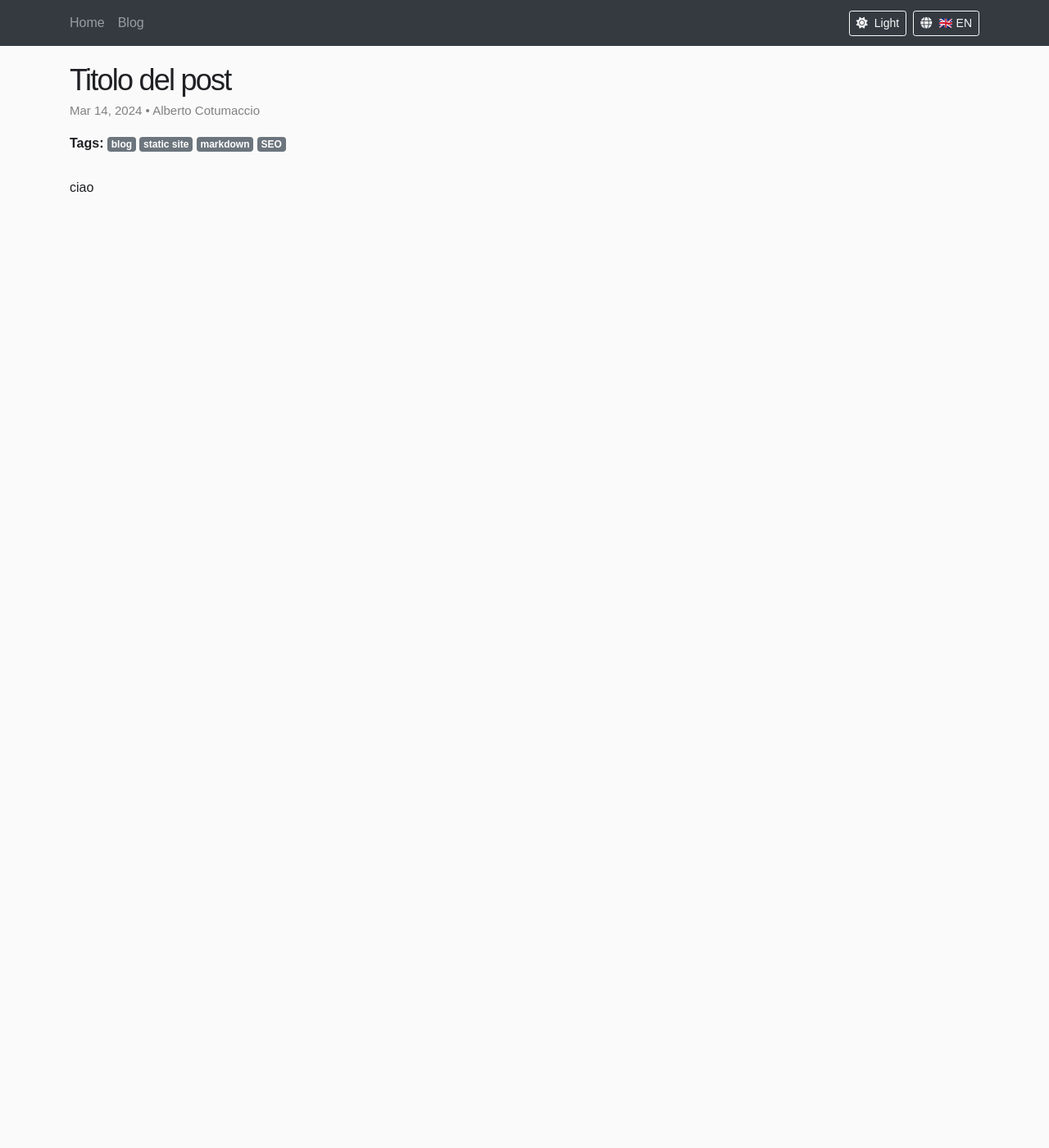
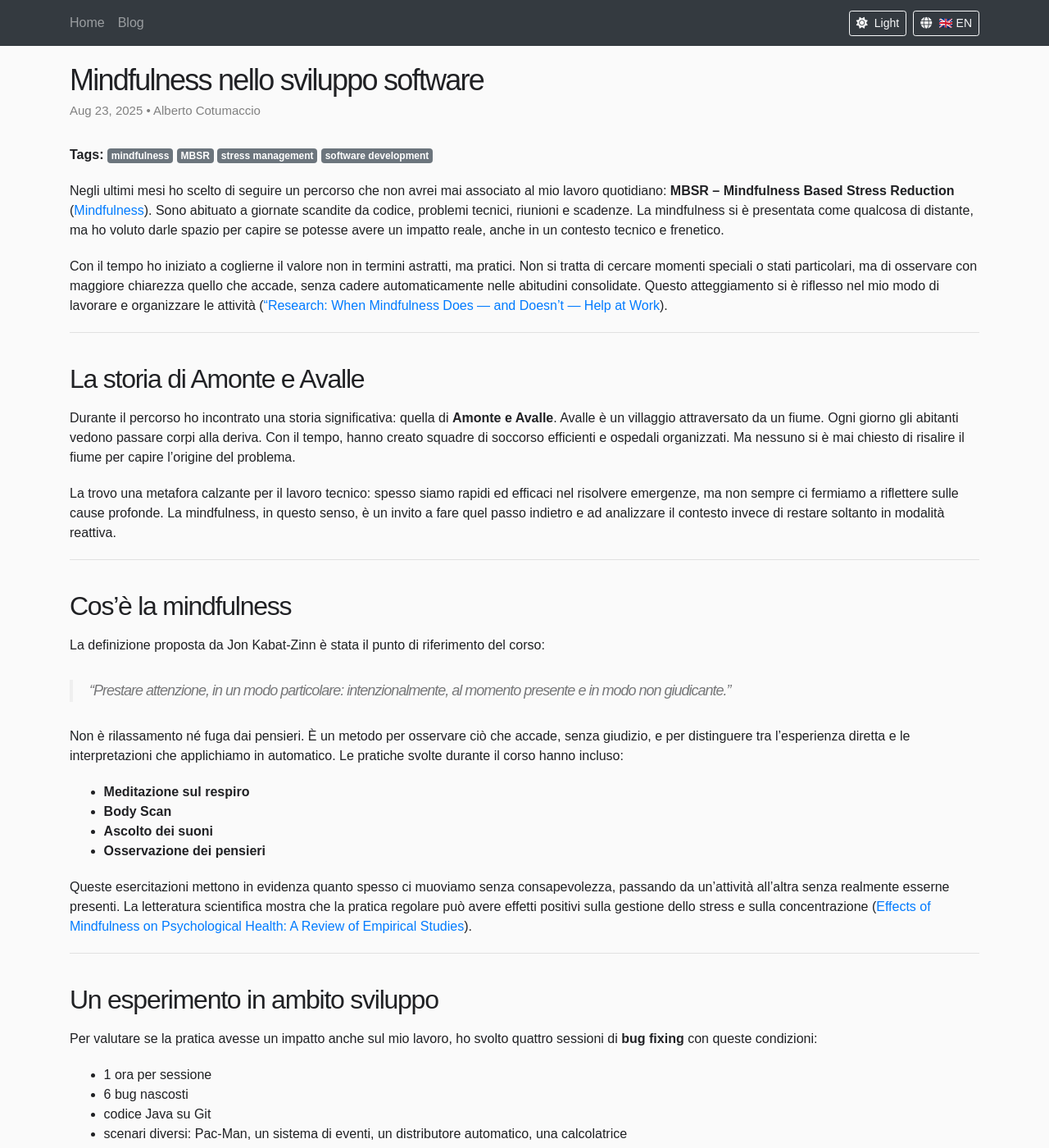
Before and after one commit to albertoCotumaccio/albertoCotumaccio.github.io, a Jekyll site: the page built from _posts/it/2025-08-23-mindfulness.markdown, in a window 1280 px wide and 1400 px high. Shown: the whole window at 82% size. Built offline with Jekyll 4.4.1, drawn with Linux system fonts in a browser that asks for light colours; comment, search, counter and statistics services are not loaded; some of the changed text lies outside the part shown.

Commit message:
primo articolo

```diff
--- a/_config.yml
+++ b/_config.yml
@@ -62,3 +62,12 @@ defaults:
 subtitle_blog:
   en: "Fresh thoughts, served weekly (more or less)."
   it: "Pensieri freschi, serviti ogni settimana (più o meno)."
+
+
+# ignore warnings
+sass:
+  quiet_deps: true
+  silence_deprecations:
+    - import
+    - global-builtin
+    - color-functions
--- a/_data/posts.yml
+++ b/_data/posts.yml
@@ -1,14 +1,14 @@
 mindfulness:
-  date: 2024-03-14
+  date: 2025-08-23
   author: "Alberto Cotumaccio"
-  tags: ["blog", "static site", "markdown", "SEO"]
+  tags: ["mindfulness", "MBSR", "stress management", "software development"]
   thumbnail: "/assets/images/1.jpg"
   mathjax: false
   comments: true
   giscus_id: "1"
   title:
-    it: "Titolo del post"
-    en: "Title"
+    it: "Mindfulness nello sviluppo software"
+    en: "Mindfulness in software development"
   excerpt:
-    it: "Breve descrizione usata nei listati e nei social."
-    en: "Short description"
+    it: "Mindfulness applicata al problem solving e al debugging"
+    en: "Mindfulness applied to problem solving and debugging"
--- a/_includes/head.html
+++ b/_includes/head.html
@@ -1,6 +1,21 @@
+<!-- Meta Tags -->
 <meta charset="UTF-8" />
 <meta name="viewport" content="width=device-width, initial-scale=1.0" />
+<meta name="description" content="{% if page.excerpt %}
+  {{ page.excerpt | strip_html | truncate: 160 }}
+{% else %}
+  {{ site.description }}
+{% endif %}" />
+<meta name="author" content="{{ site.author }}" />
 
+<!-- Favicon & Manifest -->
+<link rel="apple-touch-icon" sizes="180x180" href="{{ '/assets/favicon/apple-touch-icon.png' | relative_url }}">
+<link rel="icon" type="image/png" sizes="32x32" href="{{ '/assets/favicon/favicon-32x32.png' | relative_url }}">
+<link rel="icon" type="image/png" sizes="16x16" href="{{ '/assets/favicon/favicon-16x16.png' | relative_url }}">
+<link rel="manifest" href="{{ '/assets/favicon/site.webmanifest' | relative_url }}">
+<link rel="shortcut icon" href="{{ '/assets/favicon/favicon.ico' | relative_url }}" type="image/x-icon">
+
+<!-- Title -->
 <title>
   {% if page.layout == "post" %}
     {% assign meta = site.data.posts[page.name] %}
@@ -14,21 +29,11 @@
   {% endif %}
 </title>
 
-<meta name="description"
-      content="{% if page.excerpt %}
-                 {{ page.excerpt | strip_html | truncate: 160 }}
-               {% else %}
-                 {{ site.description }}
-               {% endif %}" />
-
-<meta name="author" content="{{ site.author }}" />
-<link rel="icon" href="{{ '/favicon.ico' | relative_url }}" type="image/x-icon" />
-
-<link rel="stylesheet"
-      href="https://stackpath.bootstrapcdn.com/bootstrap/4.5.2/css/bootstrap.min.css" />
-<link rel="stylesheet"
-      href="https://cdnjs.cloudflare.com/ajax/libs/font-awesome/6.4.2/css/all.min.css" />
+<!-- Stylesheets -->
+<link rel="stylesheet" href="https://stackpath.bootstrapcdn.com/bootstrap/4.5.2/css/bootstrap.min.css" />
+<link rel="stylesheet" href="https://cdnjs.cloudflare.com/ajax/libs/font-awesome/6.4.2/css/all.min.css" />
 <link rel="stylesheet" href="{{ '/css/main.css' | relative_url }}" />
 
+<!-- Scripts -->
 <script src="https://code.jquery.com/jquery-3.5.1.slim.min.js"></script>
 <script src="https://cdn.jsdelivr.net/npm/bootstrap@5.3.0/dist/js/bootstrap.bundle.min.js"></script>
--- a/_layouts/post.html
+++ b/_layouts/post.html
@@ -5,10 +5,10 @@ layout: default
 <div class="post">
   <header class="post-header">
     <h1>{{ meta.title[page.lang] }}</h1>
-    <p class="meta">
-      {{ meta.date | date: "%b %-d, %Y" }}
+    <p class="meta">{{ meta.date | date: "%b %-d, %Y" }}
       {% if meta.author %} • {{ meta.author }}{% endif %}
     </p>
+  </header>
 
     {% if meta.tags %}
       <p><strong>Tags:</strong>
--- a/_posts/it/2024-03-14-primo.markdown
+++ /dev/null
@@ -1,9 +0,0 @@
----
-layout: post
-name: mindfulness
-lang: it
-permalink: /blog/it/mindfulness/
-translation: /blog/en/mindfulness/
----
-
-ciao
--- /dev/null
+++ b/_posts/it/2025-08-23-mindfulness.markdown
@@ -0,0 +1,90 @@
+---
+
+layout: post
+name: mindfulness
+lang: it
+permalink: /blog/it/mindfulness/
+translation: /blog/en/mindfulness/
+---
+
+Negli ultimi mesi ho scelto di seguire un percorso che non avrei mai associato al mio lavoro quotidiano: **MBSR – Mindfulness Based Stress Reduction** ([Mindfulness](https://en.wikipedia.org/wiki/Mindfulness)).
+Sono abituato a giornate scandite da codice, problemi tecnici, riunioni e scadenze. La mindfulness si è presentata come qualcosa di distante, ma ho voluto darle spazio per capire se potesse avere un impatto reale, anche in un contesto tecnico e frenetico.
+
+Con il tempo ho iniziato a coglierne il valore non in termini astratti, ma pratici. Non si tratta di cercare momenti speciali o stati particolari, ma di osservare con maggiore chiarezza quello che accade, senza cadere automaticamente nelle abitudini consolidate. Questo atteggiamento si è riflesso nel mio modo di lavorare e organizzare le attività ([“Research: When Mindfulness Does — and Doesn’t — Help at Work](https://hbr.org/2022/12/research-when-mindfulness-does-and-doesnt-help-at-work)).
+
+---
+
+## La storia di Amonte e Avalle
+
+Durante il percorso ho incontrato una storia significativa: quella di **Amonte e Avalle**.
+Avalle è un villaggio attraversato da un fiume. Ogni giorno gli abitanti vedono passare corpi alla deriva. Con il tempo, hanno creato squadre di soccorso efficienti e ospedali organizzati. Ma nessuno si è mai chiesto di risalire il fiume per capire l’origine del problema.
+
+La trovo una metafora calzante per il lavoro tecnico: spesso siamo rapidi ed efficaci nel risolvere emergenze, ma non sempre ci fermiamo a riflettere sulle cause profonde. La mindfulness, in questo senso, è un invito a fare quel passo indietro e ad analizzare il contesto invece di restare soltanto in modalità reattiva.
+
+---
+
+## Cos’è la mindfulness
+
+La definizione proposta da Jon Kabat-Zinn è stata il punto di riferimento del corso:
+
+> “Prestare attenzione, in un modo particolare: intenzionalmente, al momento presente e in modo non giudicante.”
+
+Non è rilassamento né fuga dai pensieri. È un metodo per osservare ciò che accade, senza giudizio, e per distinguere tra l’esperienza diretta e le interpretazioni che applichiamo in automatico. Le pratiche svolte durante il corso hanno incluso:
+
+* **Meditazione sul respiro**
+* **Body Scan**
+* **Ascolto dei suoni**
+* **Osservazione dei pensieri**
+
+Queste esercitazioni mettono in evidenza quanto spesso ci muoviamo senza consapevolezza, passando da un’attività all’altra senza realmente esserne presenti. La letteratura scientifica mostra che la pratica regolare può avere effetti positivi sulla gestione dello stress e sulla concentrazione ([Effects of Mindfulness on Psychological Health: A Review of Empirical Studies](https://www.ncbi.nlm.nih.gov/pmc/articles/PMC3679190/)).
+
+---
+
+## Un esperimento in ambito sviluppo
+
+Per valutare se la pratica avesse un impatto anche sul mio lavoro, ho svolto quattro sessioni di **bug fixing** con queste condizioni:
+
+* 1 ora per sessione
+* 6 bug nascosti
+* codice Java su Git
+* scenari diversi: Pac-Man, un sistema di eventi, un distributore automatico, una calcolatrice
+
+Le sessioni si sono svolte in momenti diversi: prima del corso, subito dopo, due mesi più tardi e ancora qualche mese dopo. Non veniva osservata soltanto la produttività: durante le prove indossavamo **braccialetti biometrici** che registravano dati come battito, variabilità cardiaca e risposta galvanica della pelle. Questi dati sono stati successivamente analizzati per misurare il livello di stress e le variazioni fisiologiche. L’obiettivo era comprendere non solo come cambiava la prestazione, ma anche come si modificava la risposta psicofisiologica.
+
+---
+
+## Risultati osservati
+
+Alcuni aspetti ricorrenti sono emersi nel tempo:
+
+* **Maggiore continuità dell’attenzione**: minore dispersione e più facilità nel tornare al compito.
+* **Consapevolezza delle condizioni di lavoro**: riconoscere quando è utile fare una pausa o cambiare prospettiva.
+* **Migliore distinzione tra pensieri e realtà**: ridurre l’impatto delle interpretazioni personali durante la risoluzione di un problema.
+* **Uso più mirato delle pause**: brevi interruzioni per mantenere chiarezza e stabilità nel processo.
+
+Queste osservazioni sono in linea con studi recenti che collegano la mindfulness a un miglioramento delle funzioni esecutive e della regolazione emotiva.
+
+---
+
+## Pratiche che rimangono utili
+
+* **Body Scan** come esercizio di riorientamento.
+* **Meditazione sul respiro** come riferimento semplice.
+* **Meditazione camminata** come occasione di consapevolezza anche nel movimento.
+* **Attenzione ai gesti quotidiani**: trattare azioni comuni come opportunità di presenza.
+
+---
+
+## Mindfulness e lavoro tecnico
+
+Lo sviluppo software richiede un equilibrio costante tra dettaglio e visione d’insieme. La mindfulness si inserisce qui come allenamento a mantenere entrambi i livelli di attenzione attivi: precisione nella singola riga di codice e consapevolezza del contesto architetturale più ampio. È un parallelismo che trovo molto concreto: la stessa disciplina mentale utile in meditazione si riflette nel modo di affrontare problemi complessi e collaborativi.
+
+---
+
+Il percorso MBSR è terminato, ma ciò che resta è la possibilità di applicare le pratiche in qualunque momento. Non serve aggiungere tempo extra alla giornata: si tratta piuttosto di modificare la qualità con cui si vive quello che già esiste.
+
+Alla fine del corso, l’istruttrice ha detto: *“La meditazione non è per i pavidi”*.
+Un invito diretto a continuare con costanza, serietà e curiosità, esattamente come quando si affronta un nuovo progetto complesso.
+
+
+Se vuoi approndire sul progetto a cui ho partecipato: ([MOOD: Mindfulness fOr sOftware Developers](https://dl.acm.org/doi/10.1145/3674805.3695392))
```
Also changed, not shown: _posts/en/2024-03-14-primo.markdown (deleted, +0 -9 lines), _posts/en/2025-08-23-mindfulness.markdown (added, +88 -0 lines), assets/favicon/android-chrome-192x192.png (added), assets/favicon/android-chrome-512x512.png (added), assets/favicon/apple-touch-icon.png (added), assets/favicon/favicon-16x16.png (added), assets/favicon/favicon-32x32.png (added), assets/favicon/favicon.ico (added), assets/favicon/site.webmanifest (added), 4 other files.
